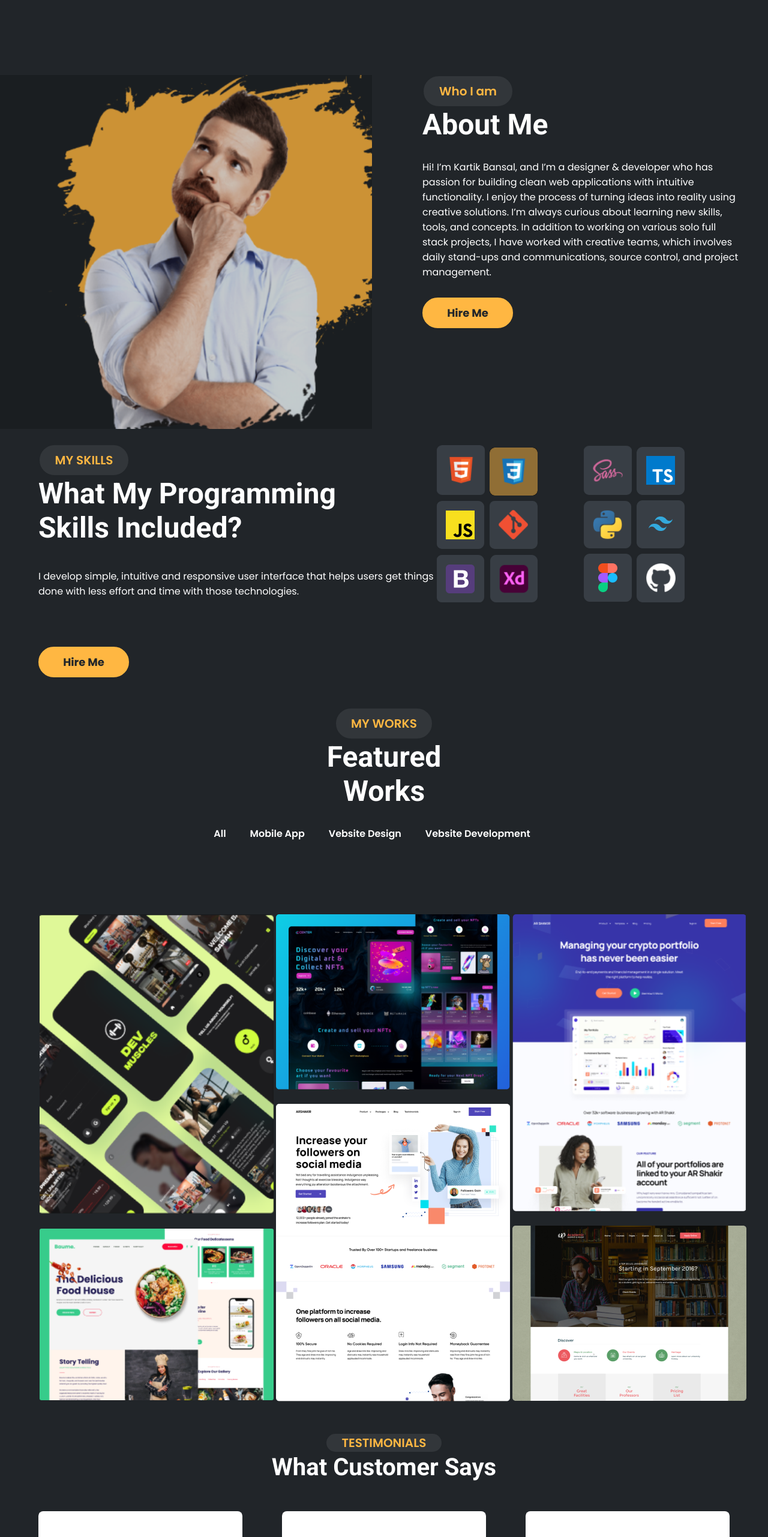
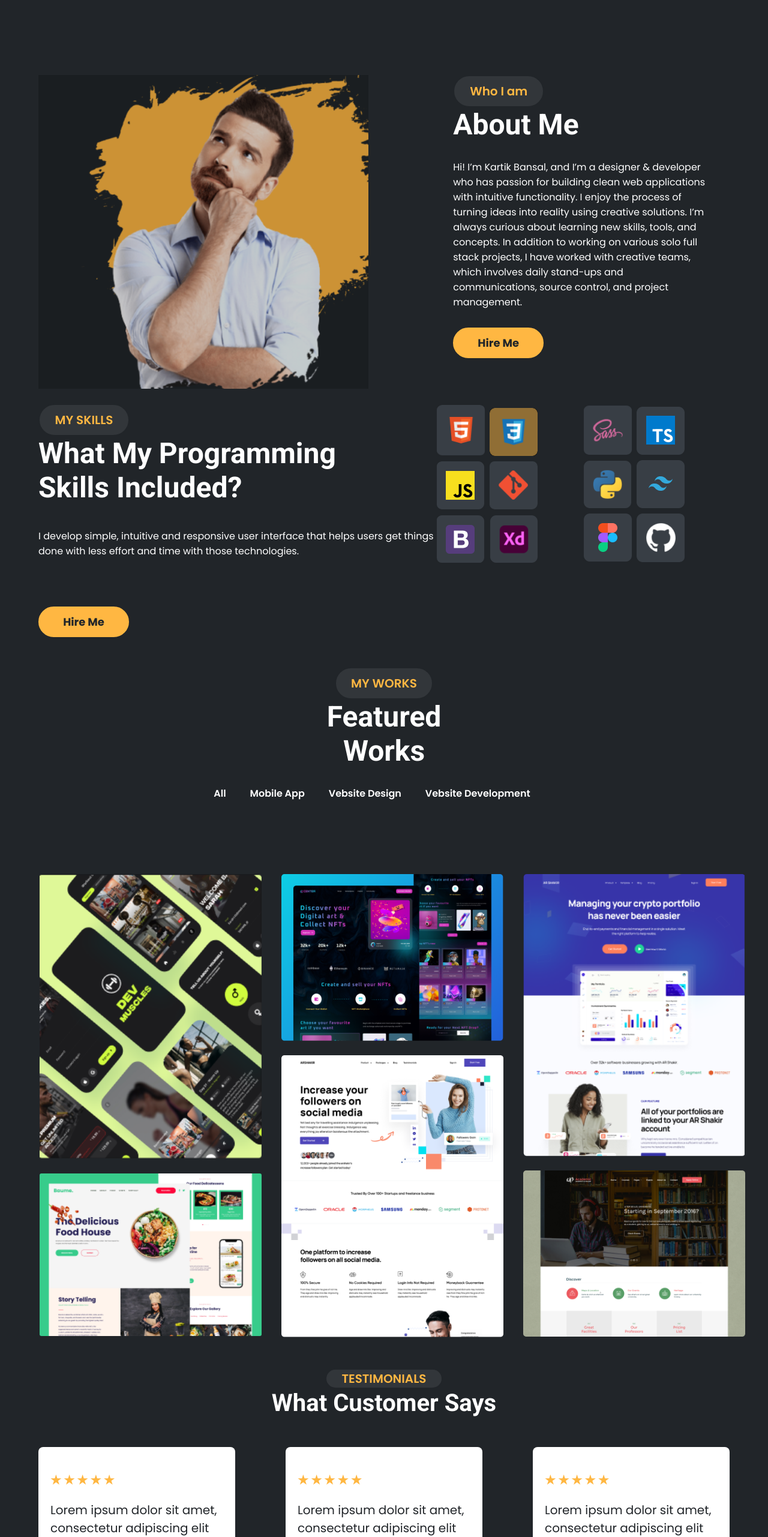
Before and after one commit to vysot/Designer, a plain HTML site: page index.html in a window 1280 px wide. Shown: the part 780-3342 px from the top of the page at 60% size. Drawn offline with nearby package versions, Linux system fonts and the light colour scheme.

Commit message:
second commit

```diff
--- a/index.html
+++ b/index.html
@@ -72,7 +72,7 @@
 	</section>
 
 	<section>
-		<div class="about-me">
+		<div class="about-me container">
 			<div>
 				<img class="about-me-photo" src="./img/photo.png" alt="фото">
 			</div>
--- a/style/style.css
+++ b/style/style.css
@@ -142,18 +142,17 @@ a {
 }
 
 .about-me {
-    width: 100%;
     display: flex;
     justify-content: space-between;
     margin-top: 150px;
 }
 
 .about-me-photo {
-    width: 620px;
+    width: 550px;
 }
 
 .about-me-txt {
-    width: 45%;
+    width: 40%;
     display: flex;
     flex-direction: column;
     color: var(--white);
@@ -313,29 +312,30 @@ a {
     color: var(--white);
     font-weight: 600;
     font-size: 1.6rem;
-    transition: all 1s;
+    transition: all 0.5s;
+    /* padding: 5px; */
 }
 
 .works-links a:hover {
     background: var(--orange);
     border-radius: 3px;
     color: var(--black);
-    padding: 5px 20px 5px 20px;
+    padding: 8px 20px;
 }
 
 .works-photo {
     display: flex;
     justify-content: space-between;
-    flex-grow: 1;
 }
 
 .works-photo-item {
     display: flex;
     flex-direction: column;
+    width: 30%;
 }
 
 .works-photo-item img {
-    width: 390px;
+    width: 370px;
     margin-top: 20px;
     border-radius: 5px;
     border: 2px solid var(--black);
@@ -375,13 +375,13 @@ a {
 .comments-block {
     display: flex;
     justify-content: space-between;
-    flex-grow: 1;
+    /* flex-grow: 1; */
 }
 
 .comments-block-item {
     background-color: var(--white);
     border-radius: 8px;
-    width: 300px;
+    width: 25%;
     padding: 40px 20px;
     margin-bottom: 20px;
 }
```
